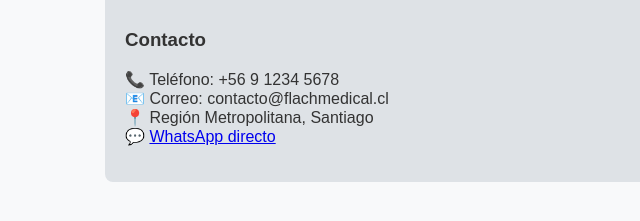
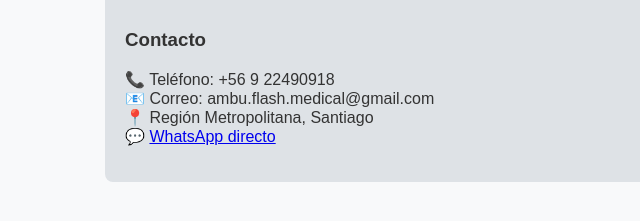
Before and after one commit to Matiastres/Matiastres.github.io, a plain HTML site: page index.html in a window 1280 px wide. Shown: the part 411-632 px from the top of the page, 35-675 px from the left. Drawn offline with Linux system fonts and the light colour scheme.

Commit message:
Update index.html

```diff
--- a/index.html
+++ b/index.html
@@ -78,10 +78,10 @@
     <div class="contact">
       <h3>Contacto</h3>
       <ul>
-        <li>📞 Teléfono: +56 9 1234 5678</li>
-        <li>📧 Correo: contacto@flachmedical.cl</li>
+        <li>📞 Teléfono: +56 9 22490918</li>
+        <li>📧 Correo: ambu.flash.medical@gmail.com</li>
         <li>📍 Región Metropolitana, Santiago</li>
-        <li>💬 <a href="https://wa.me/56912345678" target="_blank">WhatsApp directo</a></li>
+        <li>💬 <a href="https://wa.me/56922490918" target="_blank">WhatsApp directo</a></li>
       </ul>
     </div>
   </div>
```
